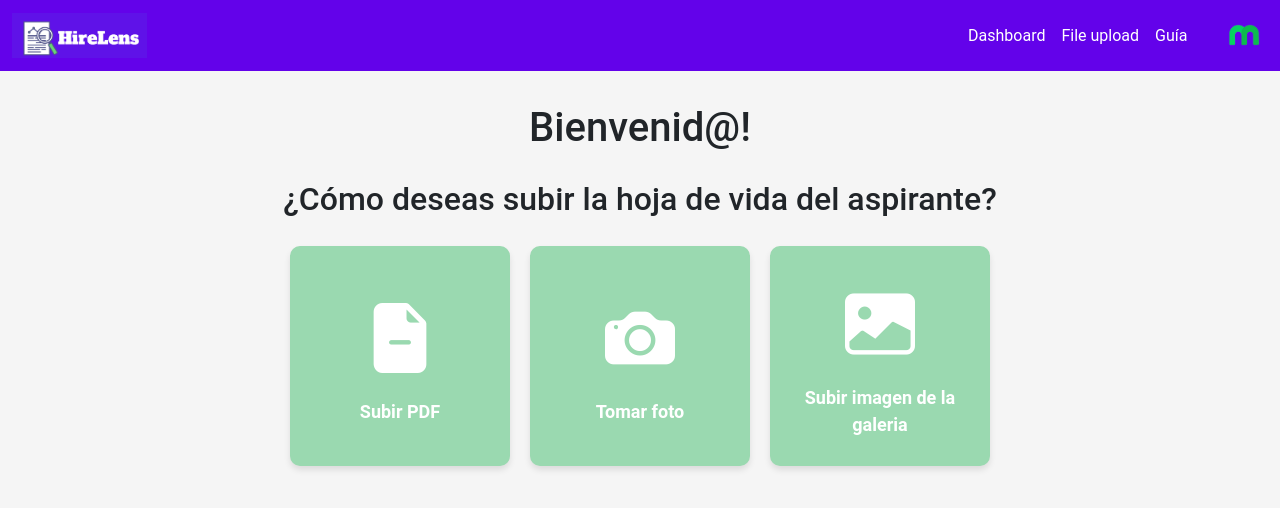
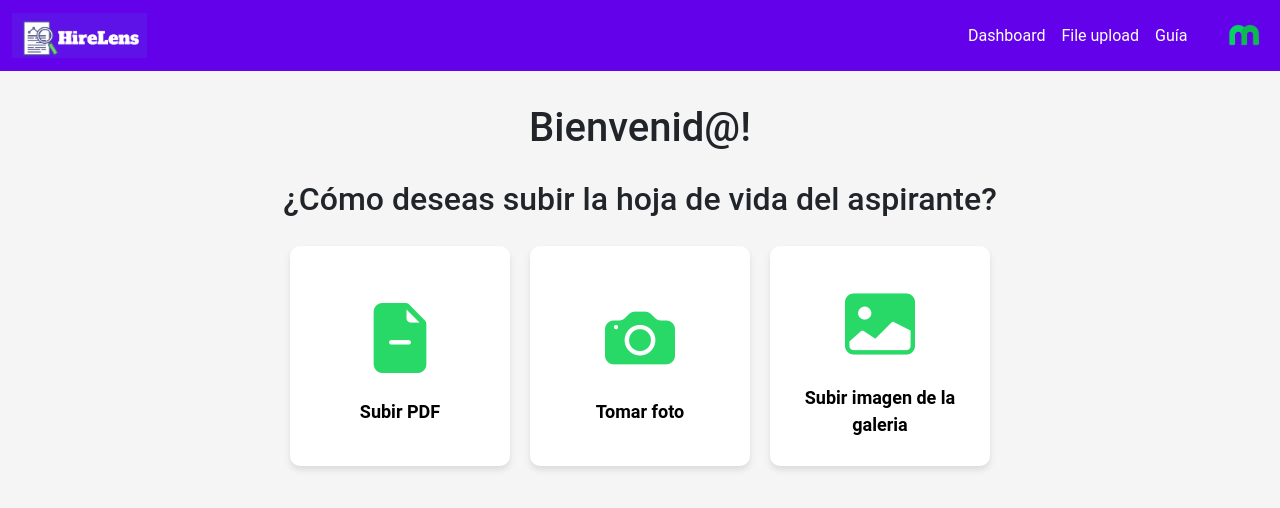
Before and after one commit to camazog1/Scanner_Of_CV, a React (Vite) app in the folder frontend/: page / in a window 1280 px wide. Shown: the top 508 px of the page. Built offline with nearby package versions, Linux system fonts and the light colour scheme.

Commit message:
Buttons colors changed

```diff
--- a/frontend/src/assets/styles/index.css
+++ b/frontend/src/assets/styles/index.css
@@ -40,7 +40,7 @@ body {
     justify-content: center;
     width: 220px;
     height: 220px;
-    background-color: #9AD9B0;
+    background-color: #ffffff;
     color: white;
     font-size: 18px;
     font-weight: bold;
@@ -62,13 +62,13 @@ body {
 }
 
 .button-style:hover {
-    background-color: #29D967;
+    background-color: #dcdcdc;
     transform: scale(1.05);
 }
 
 
 .button-style:hover {
-    background-color: #29D967;
+    background-color: #d8d8d8;
     transform: scale(1.05);
 }
 
@@ -81,12 +81,14 @@ body {
 }
 
 .button-style i {
-    font-size: 70px; /* Ajusta el tamaño del icono */
-    margin-bottom: 10px; /* Separa el icono del texto */
+    font-size: 70px;
+    margin-bottom: 10px;
+    color: #29D967;
 }
 
 .button-style span {
-    margin-top: -5px; /* Ajusta el texto para que no quede tan pegado al icono */
+    margin-top: -5px;
+    color: #000000; /* Ajusta el texto para que no quede tan pegado al icono */
 }
 
 @media (min-width: 768px) {
```
